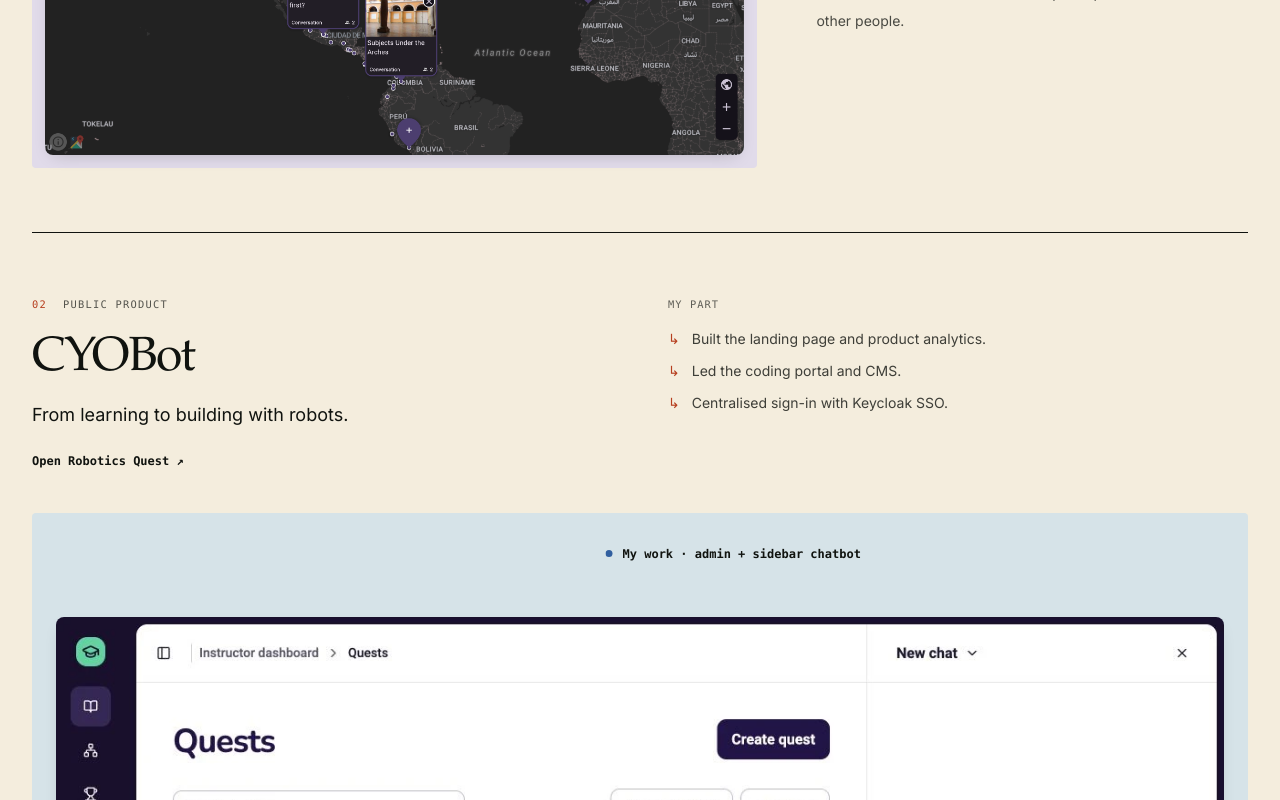
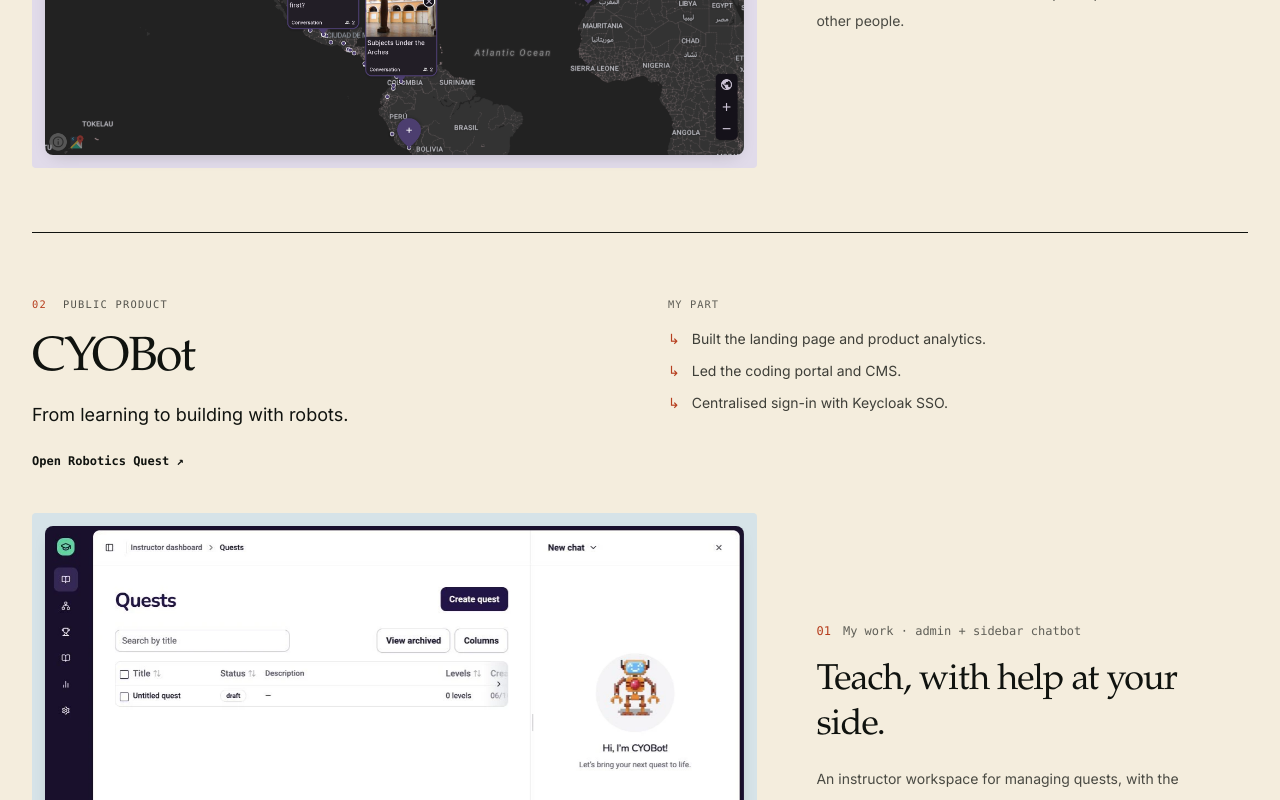
Before and after one commit to WilsonLe/wilsonle.me, a Next.js app: page / in a window 1280 px wide. Shown: the part 3030-3830 px from the top of the page. Built offline with nearby package versions, Linux system fonts and the light colour scheme; no server answers.

Commit message:
Share feature rows and hover zoom across all product screenshots

```diff
--- a/src/app/(frontend)/globals.css
+++ b/src/app/(frontend)/globals.css
@@ -106,18 +106,15 @@
   background: var(--color-paper-muted);
 }
 
-/* Product screenshots stay intact; annotations live in the surrounding mat. */
+/* Product screenshots use a soft frame in each project’s tone. */
 .work-project {
   --work-mat: #e1dbea;
-  --work-accent: #7544b4;
 }
 .work-project[data-tone='sand'] {
   --work-mat: #e4ddcd;
-  --work-accent: #a64725;
 }
 .work-project[data-tone='blue'] {
   --work-mat: #d6e3e8;
-  --work-accent: #315f9f;
 }
 .work-text-link {
   text-underline-offset: 5px;
@@ -125,187 +122,58 @@
 .work-text-link:hover {
   text-decoration: underline;
 }
-.work-capture-mat {
-  background: var(--work-mat);
-  border-radius: 4px;
-  padding: 6.5rem clamp(0.75rem, 2vw, 1.5rem) 1.25rem;
-}
-.work-capture-image {
-  position: relative;
-}
-.work-capture-image img {
-  display: block;
-  box-shadow: 0 6px 16px -8px rgb(16 19 15 / 0.25);
-}
-.work-capture-image a {
-  display: block;
-  border-radius: 8px;
-}
-.work-annotation {
-  position: absolute;
-  inset: 0;
-  width: 100%;
-  height: 100%;
-  overflow: visible;
-  pointer-events: none;
-  color: var(--work-accent);
-  stroke: currentColor;
-  stroke-width: 2;
-}
-.work-annotation path,
-.work-annotation circle {
-  vector-effect: non-scaling-stroke;
-}
-.work-leader {
-  stroke-linecap: round;
-  stroke-linejoin: round;
-  stroke-dasharray: 1600;
-}
-.work-target {
-  stroke-width: 2;
-  fill: rgb(244 237 221 / 0.15);
-}
-.work-callout {
-  position: absolute;
-  top: -4.5rem;
-  transform: translateX(-50%);
-  width: max-content;
-  max-width: 21rem;
-  display: flex;
-  align-items: center;
-  gap: 0.6rem;
-  color: #10130f;
-  font-family: 'SFMono-Regular', Consolas, monospace;
-  font-size: 0.75rem;
-  line-height: 1.5;
-  font-weight: 600;
-}
-.work-callout-dot {
-  flex-shrink: 0;
-  width: 7px;
-  height: 7px;
-  background: var(--work-accent);
-  border-radius: 50%;
-}
-@media (max-width: 639px) {
-  .work-capture-mat {
-    padding-top: 5.5rem;
-    padding-bottom: 0.75rem;
-  }
-  .work-callout {
-    left: 50% !important;
-    top: -3.5rem;
-    width: max-content;
-    max-width: 100%;
-    font-size: 0.63rem;
-  }
-  .work-annotation {
-    display: none;
-  }
-}
-@media (prefers-reduced-motion: no-preference) {
-  .work-capture[data-entered='true'] .work-leader {
-    animation: work-draw 950ms cubic-bezier(0.22, 1, 0.36, 1) both;
-  }
-  .work-capture[data-entered='true'] .work-callout {
-    animation: work-label 500ms ease-out both;
-  }
-  .work-capture[data-entered='true'] .work-target {
-    animation: work-ring 500ms 450ms ease-out both;
-    transform-box: fill-box;
-    transform-origin: center;
-  }
-}
-@keyframes work-draw {
-  from {
-    stroke-dashoffset: 1600;
-  }
-  to {
-    stroke-dashoffset: 0;
-  }
-}
-@keyframes work-label {
-  from {
-    opacity: 0;
-    translate: 0 5px;
-  }
-  to {
-    opacity: 1;
-    translate: 0 0;
-  }
-}
-@keyframes work-ring {
-  from {
-    opacity: 0;
-    scale: 0.6;
-  }
-  to {
-    opacity: 1;
-    scale: 1;
-  }
-}
-
-.work-capture--compact .work-capture-mat {
-  padding: 5rem 0.75rem 0.75rem;
-}
-.work-capture--compact .work-callout {
-  top: -3.2rem;
-  max-width: 100%;
-  font-size: 0.65rem;
-}
-
-/* Pangea's feature sequence keeps the app on the left and its explanation on the right. */
-.pangea-features {
+/* Product features pair the app screenshot with its explanation. */
+.work-features {
   display: grid;
   gap: clamp(2rem, 5vw, 4rem);
 }
-.pangea-feature {
+.work-feature {
   display: grid;
   align-items: center;
   gap: 1.75rem;
   scroll-margin-top: 7rem;
 }
-.pangea-image-mat {
+.work-image-mat {
   min-width: 0;
   padding: clamp(0.5rem, 1vw, 0.875rem);
   border-radius: 4px;
   background: var(--work-mat);
 }
-.pangea-shot-view {
+.work-shot-view {
   display: block;
   overflow: hidden;
   border-radius: 8px;
   box-shadow: 0 6px 16px -8px rgb(16 19 15 / 0.25);
 }
-.pangea-zoom-layer {
+.work-zoom-layer {
   position: relative;
   transform-origin: 0 0;
 }
-.pangea-zoom-layer img {
+.work-zoom-layer img {
   display: block;
 }
-.pangea-callout {
+.work-callout {
   padding: 1rem 0.5rem;
   border-radius: 4px;
 }
 @media (min-width: 900px) {
-  .pangea-feature {
+  .work-feature {
     grid-template-columns: minmax(0, 1.65fr) minmax(0, 1fr);
     gap: clamp(2rem, 4vw, 4rem);
   }
 }
 @media (prefers-reduced-motion: no-preference) {
-  .pangea-zoom-layer {
+  .work-zoom-layer {
     transition: transform 650ms cubic-bezier(0.22, 1, 0.36, 1);
   }
-  .pangea-feature:is(:hover, :focus-within) .pangea-zoom-layer {
+  .work-feature:is(:hover, :focus-within) .work-zoom-layer {
     transform: translate(var(--zoom-x), var(--zoom-y)) scale(var(--zoom-scale));
   }
-  .pangea-feature[data-entered='true'] .pangea-callout {
-    animation: pangea-callout-enter 650ms cubic-bezier(0.22, 1, 0.36, 1) both;
+  .work-feature[data-entered='true'] .work-callout {
+    animation: work-callout-enter 650ms cubic-bezier(0.22, 1, 0.36, 1) both;
   }
 }
-@keyframes pangea-callout-enter {
+@keyframes work-callout-enter {
   from {
     opacity: 0;
     translate: 1rem 0;
--- a/src/components/AnnotatedScreenshot.tsx
+++ b/src/components/AnnotatedScreenshot.tsx
@@ -6,15 +6,11 @@ import type { WorkScreen } from '@/content/work'
 
 export function AnnotatedScreenshot({
   screen,
-  priority = false,
-  compact = false,
-  layout = 'gallery',
+  id,
   sequence = 0,
 }: {
   screen: WorkScreen
-  priority?: boolean
-  compact?: boolean
-  layout?: 'gallery' | 'split'
+  id: string
   sequence?: number
 }) {
   const ref = useRef<HTMLElement>(null)
@@ -36,13 +32,6 @@ export function AnnotatedScreenshot({
   }, [])
 
   const { image, callout } = screen
-  const height = (1000 * image.height) / image.width
-  const targetX = callout.x * 10
-  const targetY = (callout.y * height) / 100
-  const labelPosition = compact ? 50 : callout.labelX
-  const labelX = labelPosition * 10
-
-  if (layout === 'split') {
   // Keep surrounding app context; pan toward the focus without exposing empty edges.
   const zoomScale = 1.5
   const zoomOffset = (position: number) =>
@@ -53,94 +42,35 @@ export function AnnotatedScreenshot({
     '--zoom-y': `${zoomOffset(callout.y)}%`,
   } as CSSProperties
   return (
-      <figure
-        ref={ref}
-        id={`pangea-${screen.id}`}
-        className="work-capture pangea-feature"
-        aria-labelledby={`pangea-${screen.id}-title`}
-      >
-        <div className="pangea-image-mat">
+    <figure ref={ref} id={id} className="work-capture work-feature" aria-labelledby={`${id}-title`}>
+      <div className="work-image-mat">
         <a
-            className="pangea-shot-view"
+          className="work-shot-view"
           href={image.src}
           target="_blank"
           rel="noopener noreferrer"
           aria-label={`Open full screenshot: ${screen.title}`}
         >
-            <div className="pangea-zoom-layer" style={zoomStyle}>
-              <Image
-                {...image}
-                alt={image.alt}
-                unoptimized
-                priority={priority}
-                className="h-auto w-full"
-              />
+          <div className="work-zoom-layer" style={zoomStyle}>
+            <Image {...image} alt={image.alt} unoptimized className="h-auto w-full" />
           </div>
         </a>
       </div>
-        <figcaption className="pangea-callout" tabIndex={0}>
-          <div className="pangea-callout-copy">
+      <figcaption className="work-callout" tabIndex={0}>
+        <div className="work-callout-copy">
           <p className="font-label text-xs text-ink/65">
             <span className="mr-3 text-signal-deep">0{sequence + 1}</span>
             {callout.label}
           </p>
           <h4
-              id={`pangea-${screen.id}-title`}
+            id={`${id}-title`}
             className="font-display mt-5 text-3xl leading-tight tracking-[-0.025em] sm:text-4xl"
           >
             {screen.title}
           </h4>
-            {callout.description && (
           <p className="mt-4 max-w-sm text-sm leading-7 text-ink/75">{callout.description}</p>
-            )}
         </div>
       </figcaption>
     </figure>
   )
 }
-
-  return (
-    <figure ref={ref} className={`work-capture${compact ? ' work-capture--compact' : ''}`}>
-      <div className="work-capture-mat">
-        <div className="work-capture-image">
-          <a
-            href={image.src}
-            target="_blank"
-            rel="noopener noreferrer"
-            aria-label={`Open full screenshot: ${screen.title}`}
-          >
-            <Image
-              {...image}
-              alt={image.alt}
-              sizes={
-                compact
-                  ? '(min-width: 1280px) 560px, (min-width: 640px) 45vw, 90vw'
-                  : '(min-width: 1280px) 1120px, 90vw'
-              }
-              priority={priority}
-              className="h-auto w-full rounded-lg"
-            />
-          </a>
-          <svg
-            className="work-annotation"
-            viewBox={`0 0 1000 ${height}`}
-            fill="none"
-            aria-hidden="true"
-          >
-            <path
-              className="work-leader"
-              d={`M ${labelX} -26 L ${labelX} ${targetY - 38} L ${targetX} ${targetY}`}
-            />
-            <circle className="work-target" cx={targetX} cy={targetY} r="13" />
-            <circle cx={targetX} cy={targetY} r="3" fill="currentColor" stroke="none" />
-          </svg>
-          <span aria-hidden="true" className="work-callout" style={{ left: `${labelPosition}%` }}>
-            <span className="work-callout-dot" aria-hidden="true" />
-            {callout.label}
-          </span>
-        </div>
-      </div>
-      <figcaption className="sr-only">{callout.label}</figcaption>
-    </figure>
-  )
-}
--- a/src/components/sections/ProjectsSection.tsx
+++ b/src/components/sections/ProjectsSection.tsx
@@ -74,33 +74,18 @@ export function ProjectsSection({ projects }: { projects: Projects }) {
                       </dd>
                     </dl>
                   </div>
-                  {work &&
-                    (work.slug === 'pangea-chat' ? (
-                      <div className="pangea-features" aria-label="Pangea Chat screenshots">
+                  {work && (
+                    <div className="work-features" aria-label={`${work.name} screenshots`}>
                       {work.screens.map((screen, screenIndex) => (
                         <AnnotatedScreenshot
                           key={screen.id}
+                          id={`${work.slug === 'pangea-chat' ? 'pangea' : work.slug}-${screen.id}`}
                           screen={screen}
-                            layout="split"
                           sequence={screenIndex}
                         />
                       ))}
                     </div>
-                    ) : (
-                      <div
-                        className="work-gallery grid gap-5 sm:grid-cols-2 lg:gap-7"
-                        aria-label={`${work.name} screenshots`}
-                      >
-                        {work.screens.map((screen, screenIndex) => {
-                          const lead = work.screens.length % 2 === 1 && screenIndex === 0
-                          return (
-                            <div key={screen.id} className={lead ? 'sm:col-span-2' : 'min-w-0'}>
-                              <AnnotatedScreenshot screen={screen} compact={!lead} />
-                            </div>
-                          )
-                        })}
-                      </div>
-                    ))}
+                  )}
                 </article>
               </li>
             )
--- a/src/content/work/index.ts
+++ b/src/content/work/index.ts
@@ -2,7 +2,7 @@ export interface WorkScreen {
   id: string
   title: string
   image: { src: string; alt: string; width: number; height: number }
-  callout: { description?: string; label: string; x: number; y: number; labelX: number }
+  callout: { description: string; label: string; x: number; y: number }
 }
 export interface Work {
   slug: string
@@ -35,7 +35,6 @@ export const works: Work[] = [
           label: 'Frontend + AI services',
           x: 66,
           y: 78,
-          labelX: 68,
           description: 'Build a sentence with translation choices and explanations before sending.',
         },
       },
@@ -52,7 +51,6 @@ export const works: Work[] = [
           label: 'Frontend + AI services',
           x: 64,
           y: 63,
-          labelX: 36,
           description: 'Practise a language through a guided conversation with Pangea Bot.',
         },
       },
@@ -71,7 +69,6 @@ export const works: Work[] = [
             'Read an incoming message with its translation, without leaving the conversation.',
           x: 56,
           y: 81,
-          labelX: 50,
         },
       },
       {
@@ -87,7 +84,6 @@ export const works: Work[] = [
           label: 'Frontend · conversation discovery',
           x: 51,
           y: 70,
-          labelX: 34,
           description: 'Find conversations on the world map and practise with other people.',
         },
       },
@@ -117,9 +113,10 @@ export const works: Work[] = [
         },
         callout: {
           label: 'Built in-house · role + attribute rules',
+          description:
+            'I implemented access controls that combine roles with conditions such as the user’s clinic to determine which records they can access.',
           x: 80,
           y: 67,
-          labelX: 64,
         },
       },
       {
@@ -133,9 +130,10 @@ export const works: Work[] = [
         },
         callout: {
           label: 'My work · internal CMS + admin',
+          description:
+            'I built the internal CMS and admin workflows for managing users, organisations, sessions and exercises.',
           x: 58,
           y: 43,
-          labelX: 32,
         },
       },
       {
@@ -149,9 +147,10 @@ export const works: Work[] = [
         },
         callout: {
           label: 'API telemetry + monitoring',
+          description:
+            'I added API telemetry and monitoring for request volume, latency and errors.',
           x: 51,
           y: 45,
-          labelX: 50,
         },
       },
     ],
@@ -179,9 +178,10 @@ export const works: Work[] = [
         },
         callout: {
           label: 'My work · admin + sidebar chatbot',
+          description:
+            'An instructor workspace for managing quests, with the chatbot alongside the dashboard.',
           x: 83,
           y: 50,
-          labelX: 58,
         },
       },
       {
@@ -195,9 +195,10 @@ export const works: Work[] = [
         },
         callout: {
           label: 'My work · student coding dashboard',
+          description:
+            'Python, electronics and robotics quests, with skills and learning progress in view.',
           x: 44,
           y: 33,
-          labelX: 32,
         },
       },
       {
@@ -211,9 +212,9 @@ export const works: Work[] = [
         },
         callout: {
           label: 'Coding portal · quest + level flow',
+          description: 'A Python quest preview brings together objectives, rewards and levels.',
           x: 61,
           y: 30,
-          labelX: 50,
         },
       },
     ],
```
Also changed, not shown: 1 other file (tests, documents, lock files or other folders). Lines whose indentation alone changed are shown as unchanged.
